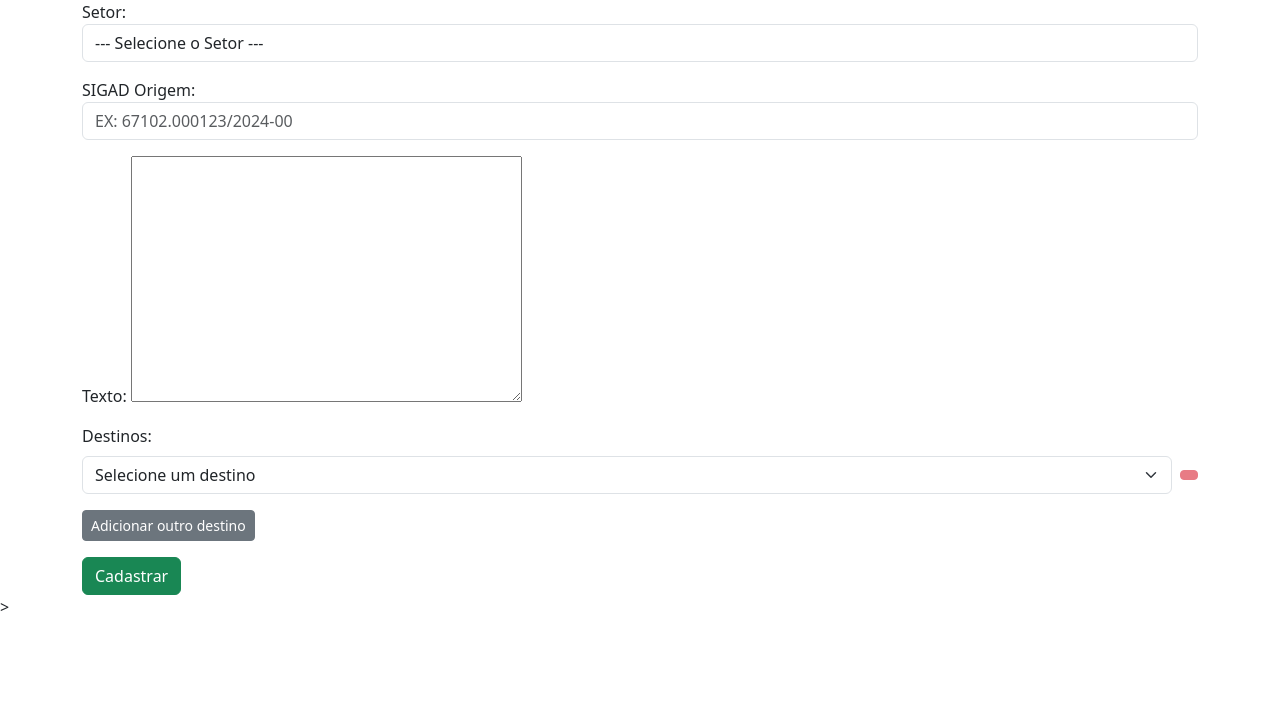
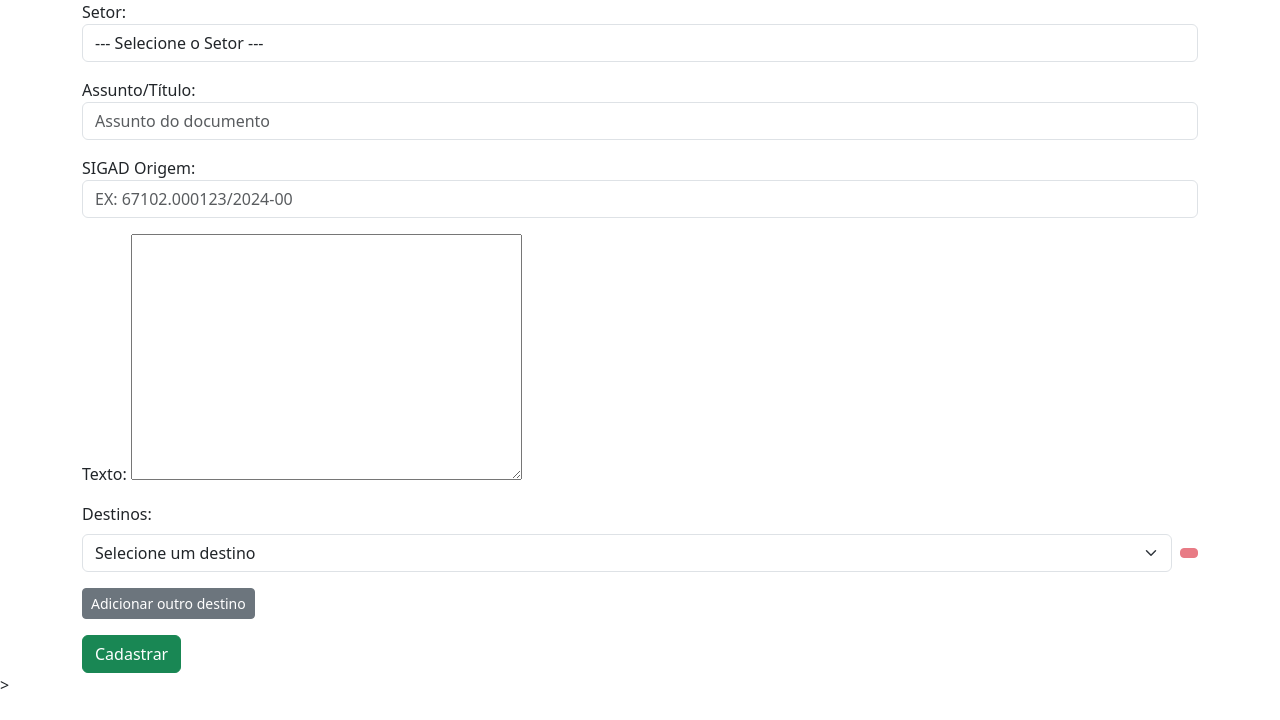
Before and after one commit to RibDevops/numerado, a Django app: page /nova_numeracao/1 in a window 1280 px wide. Shown: the part 80-800 px from the top of the page. Run offline with Django 5.2, Linux system fonts and the light colour scheme; a user stored in the database is signed in; data comes from the database, SQL or seed files in the repository; both versions use the stored data as it was after the commit; some libraries are stand-ins or nearby versions.

Commit message:
Fix form validation and display for creating new numbered documents
Update NumeracaoForm to correctly handle the 'title' field and remove the obsolete 'fk_destino' field, while also improving error message display in the 'nova_numeracao' template.

Replit-Commit-Author: Agent
Replit-Commit-Session-Id: 73957978-5705-4762-80d5-2dcbe3f02316
Replit-Commit-Checkpoint-Type: full_checkpoint
Replit-Commit-Event-Id: 3989f081-9acd-47b5-b8fa-5b5284d27f5c
Replit-Commit-Screenshot-Url: https://storage.googleapis.com/screenshot-production-us-central1/0c212127-2747-4723-a462-778885a1a8a2/73957978-5705-4762-80d5-2dcbe3f02316/VNzPIrp
Replit-Helium-Checkpoint-Created: true

```diff
--- a/sn/forms.py
+++ b/sn/forms.py
@@ -51,6 +51,11 @@ class NumeracaoForm(forms.ModelForm):
     fk_tipo = forms.ModelChoiceField(queryset=Tipo.objects.all(), widget=forms.HiddenInput())
     fk_user = forms.ModelChoiceField(queryset=User.objects.all(), widget=forms.HiddenInput())
     fk_divisao = forms.ModelChoiceField(queryset=Divisao.objects.all(), widget=forms.HiddenInput())
+    title = forms.CharField(
+        label="Assunto/Título",
+        widget=forms.TextInput(attrs={'class': 'form-control', 'placeholder': 'Assunto do documento'}),
+        required=True
+    )
 
     texto = forms.CharField(
         label="Conteúdo do Documento",
@@ -62,7 +67,6 @@ class NumeracaoForm(forms.ModelForm):
         model = Numeracao
         fields = [
             "fk_setor",
-            "fk_destino",
             "doc_sigad_origem",
             "title",
             "texto",
@@ -73,13 +77,11 @@ class NumeracaoForm(forms.ModelForm):
         ]
         widgets = {
             'fk_setor': forms.Select(attrs={'class': 'form-control select2'}),
-            'fk_destino': forms.Select(attrs={'class': 'form-control select2'}),
             'doc_sigad_origem': forms.TextInput(attrs={
                 'style': 'text-transform:uppercase',
                 'class': 'form-control',
                 'placeholder': 'Ex: 67102.000123/2024-00'
             }),
-            'title': forms.TextInput(attrs={'class': 'form-control', 'placeholder': 'Assunto/Título'}),
             'doc_despacho': CKEditorWidget(),
         }
 
--- a/sn/models.py
+++ b/sn/models.py
@@ -73,6 +73,7 @@ class Tipo(models.Model):
         verbose_name_plural = 'Tipos'
         ordering = ['tipo_doc']
 
+
 class Numeracao(models.Model):
     fk_tipo = models.ForeignKey(Tipo, on_delete=models.CASCADE, verbose_name="Tipo do Documento")
     fk_user = models.ForeignKey(User, on_delete=models.PROTECT, verbose_name="Usuário", null=True, blank=True)
--- a/sn/views/views_numeracao.py
+++ b/sn/views/views_numeracao.py
@@ -37,6 +37,13 @@ def nova_numeracao(request, tipo_id):
 
             if not destinos_ids:
                 messages.error(request, 'Selecione pelo menos um destino!')
+                context.update({
+                    'form': form,
+                    'tipo_id': tipo_id,
+                    'ultimo_registro': ultimo_registro,
+                    'destinos': Destino.objects.all()
+                })
+                context.update(gera_menu())
                 return render(request, "sn/numeracao/nova_numeracao.html", context)
 
             # 📌 Obtém último número para esse tipo e divisão
--- a/templates/sn/numeracao/nova_numeracao.html
+++ b/templates/sn/numeracao/nova_numeracao.html
@@ -23,11 +23,25 @@
 <div class="mb-3">
     <label>Setor:</label>
     {{ form.fk_setor }}
+    {% if form.fk_setor.errors %}
+    <div class="alert alert-danger small">{{ form.fk_setor.errors }}</div>
+    {% endif %}
+</div>
+
+<div class="mb-3">
+    <label>Assunto/Título:</label>
+    {{ form.title }}
+    {% if form.title.errors %}
+    <div class="alert alert-danger small">{{ form.title.errors }}</div>
+    {% endif %}
 </div>
 
 <div class="mb-3">
     <label>SIGAD Origem:</label>
     {{ form.doc_sigad_origem }}
+    {% if form.doc_sigad_origem.errors %}
+    <div class="alert alert-danger small">{{ form.doc_sigad_origem.errors }}</div>
+    {% endif %}
 </div>
 
 <div class="mb-3">
```
Also changed, not shown: db2.sqlite3.
